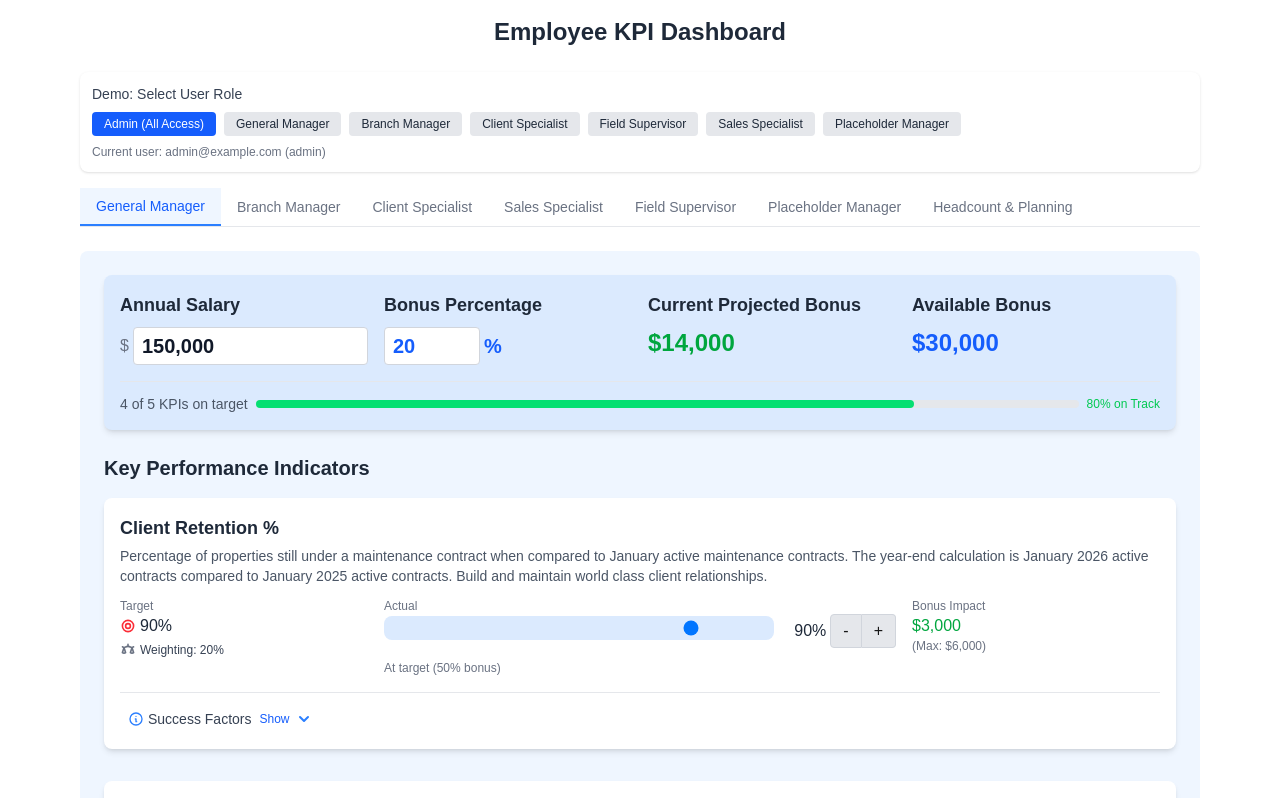
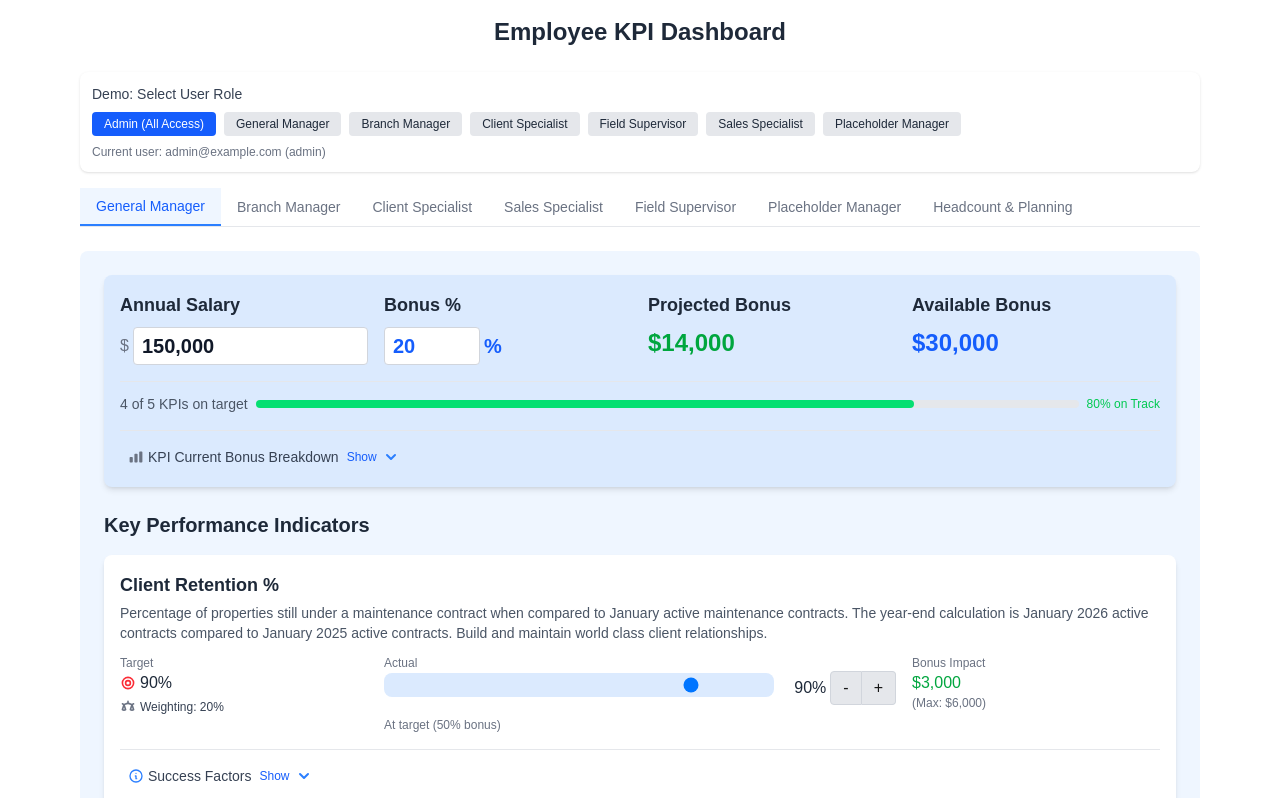
Before and after one commit to TyMurrayELM/KPI-Dashboard, a Next.js app: page / in a window 1280 px wide. Shown: the top 798 px of the page. Built offline with nearby package versions, Linux system fonts and the light colour scheme.

Commit message:
Added KPI Breakdown to header

```diff
--- a/src/components/KPIDashboard.jsx
+++ b/src/components/KPIDashboard.jsx
@@ -804,6 +804,7 @@ const KPIDashboard = () => {
   }, [currentUser, activeTab, isTabAccessible]);
 
   const [expandedSuccessFactors, setExpandedSuccessFactors] = useState({});
+  const [expandedBreakdown, setExpandedBreakdown] = useState(false);
 
   // Toggle success factors visibility
   const toggleSuccessFactors = (positionKey, kpiIndex) => {
@@ -1532,7 +1533,7 @@ const KPIDashboard = () => {
                 </div>
               </div>
               <div>
-                <h3 className="text-lg font-semibold text-gray-800">Bonus Percentage</h3>
+                <h3 className="text-lg font-semibold text-gray-800">Bonus %</h3>
                 <div className="flex items-center mt-2">
                   <input
                     type="number"
@@ -1547,7 +1548,7 @@ const KPIDashboard = () => {
                 </div>
               </div>
               <div>
-                <h3 className="text-lg font-semibold text-gray-800">Current Projected Bonus</h3>
+                <h3 className="text-lg font-semibold text-gray-800">Projected Bonus</h3>
                 <p className="text-2xl font-bold text-green-600 mt-2">
                   {formatCurrency(calculateActualTotalBonus(positions[activeTab]))}
                 </p>
@@ -1595,6 +1596,79 @@ const KPIDashboard = () => {
                 );
               })()}
             </div>
+
+            {/* KPI Current Bonus Breakdown - Toggleable */}
+            <div className="mt-4 pt-3 border-t border-gray-200">
+              <div
+                className="flex items-center cursor-pointer py-1 px-2 hover:bg-gray-100 rounded-md transition-colors"
+                onClick={() => setExpandedBreakdown(!expandedBreakdown)}
+              >
+                <h4 className="text-sm font-medium text-gray-700 flex items-center">
+                  <svg xmlns="http://www.w3.org/2000/svg" className="h-4 w-4 mr-1 text-gray-500" viewBox="0 0 20 20" fill="currentColor">
+                    <path d="M2 11a1 1 0 011-1h2a1 1 0 011 1v5a1 1 0 01-1 1H3a1 1 0 01-1-1v-5zM8 7a1 1 0 011-1h2a1 1 0 011 1v9a1 1 0 01-1 1H9a1 1 0 01-1-1V7zM14 4a1 1 0 011-1h2a1 1 0 011 1v12a1 1 0 01-1 1h-2a1 1 0 01-1-1V4z" />
+                  </svg>
+                  KPI Current Bonus Breakdown
+                </h4>
+                <div className="text-blue-500 flex items-center ml-2">
+                  <span className="text-xs mr-1 text-blue-600">
+                    {expandedBreakdown ? 'Hide' : 'Show'}
+                  </span>
+                  {expandedBreakdown ? (
+                    <svg xmlns="http://www.w3.org/2000/svg" className="h-5 w-5" viewBox="0 0 20 20" fill="currentColor">
+                      <path fillRule="evenodd" d="M14.707 12.707a1 1 0 01-1.414 0L10 9.414l-3.293 3.293a1 1 0 01-1.414-1.414l4-4a1 1 0 011.414 0l4 4a1 1 0 010 1.414z" clipRule="evenodd" />
+                    </svg>
+                  ) : (
+                    <svg xmlns="http://www.w3.org/2000/svg" className="h-5 w-5" viewBox="0 0 20 20" fill="currentColor">
+                      <path fillRule="evenodd" d="M5.293 7.293a1 1 0 011.414 0L10 10.586l3.293-3.293a1 1 0 111.414 1.414l-4 4a1 1 0 01-1.414 0l-4-4a1 1 0 010-1.414z" clipRule="evenodd" />
+                    </svg>
+                  )}
+                </div>
+              </div>
+
+              {/* KPI Breakdown Content - with smooth animation */}
+              <div
+                className={`overflow-hidden transition-all duration-300 ease-in-out ${
+                  expandedBreakdown
+                    ? 'max-h-96 opacity-100 mt-2'
+                    : 'max-h-0 opacity-0'
+                }`}
+              >
+                <div className="grid grid-cols-2 gap-x-4 gap-y-2 md:grid-cols-4">
+                  {positions[activeTab].kpis.map((kpi, index) => {
+                    const kpiBonus = calculateKpiBonus(positions[activeTab], index);
+                    const maxKpiBonus = calculateTotalBonus(positions[activeTab]) / positions[activeTab].kpis.length;
+                    const percentage = Math.round((kpiBonus / maxKpiBonus) * 100);
+
+                    return (
+                      <div key={index} className="bg-white p-2 rounded shadow-sm">
+                        <div className="flex justify-between items-center">
+                          <span className="text-xs font-medium text-gray-600 truncate" title={kpi.name}>
+                            {kpi.name}
+                          </span>
+                          <span className={`text-xs font-bold ${
+                            percentage >= 90 ? 'text-green-600' :
+                            percentage >= 50 ? 'text-yellow-600' :
+                            'text-red-600'
+                          }`}>
+                            {formatCurrency(kpiBonus)}
+                          </span>
+                        </div>
+                        <div className="w-full bg-gray-200 rounded-full h-1.5 mt-1">
+                          <div
+                            className={`h-1.5 rounded-full ${
+                              percentage >= 90 ? 'bg-green-500' :
+                              percentage >= 50 ? 'bg-yellow-500' :
+                              'bg-red-500'
+                            }`}
+                            style={{ width: `${percentage}%` }}
+                          ></div>
+                        </div>
+                      </div>
+                    );
+                  })}
+                </div>
+              </div>
+            </div>
           </div>
 
           {/* KPI Section Header */}
```
